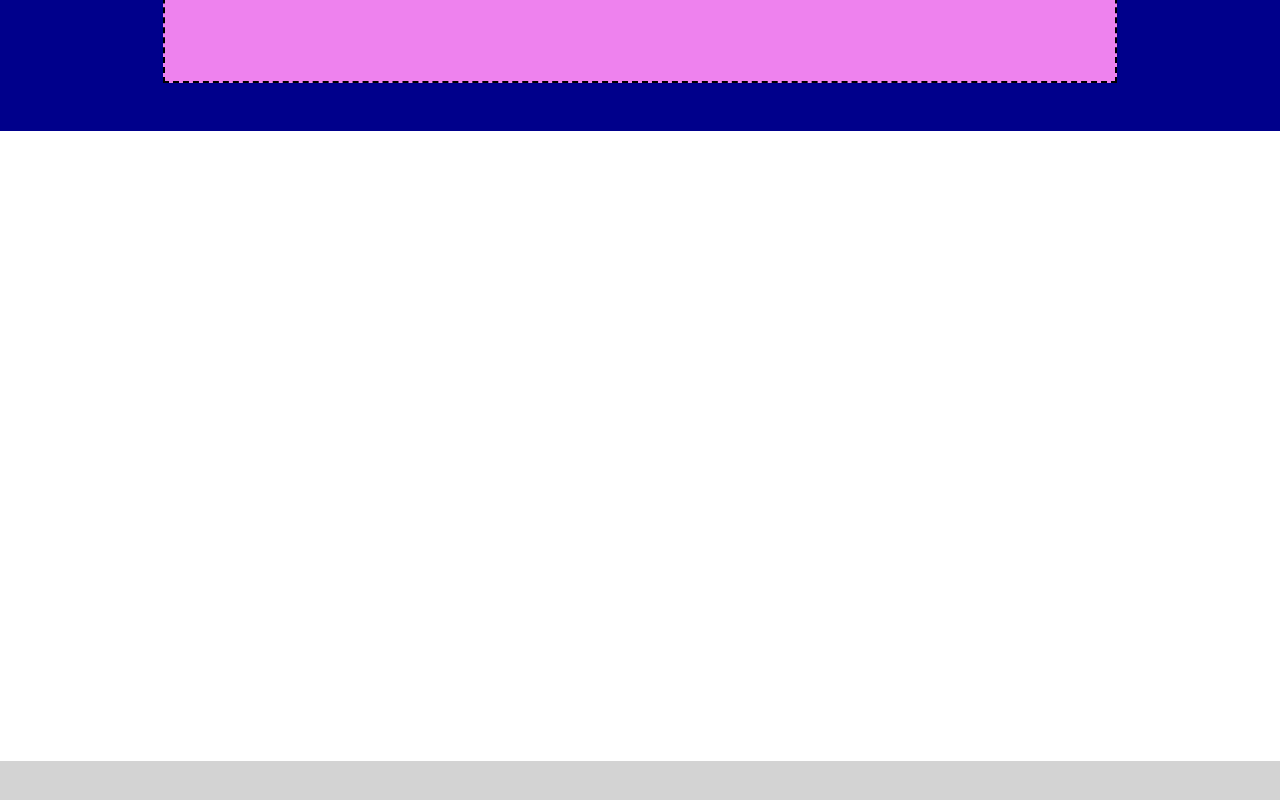
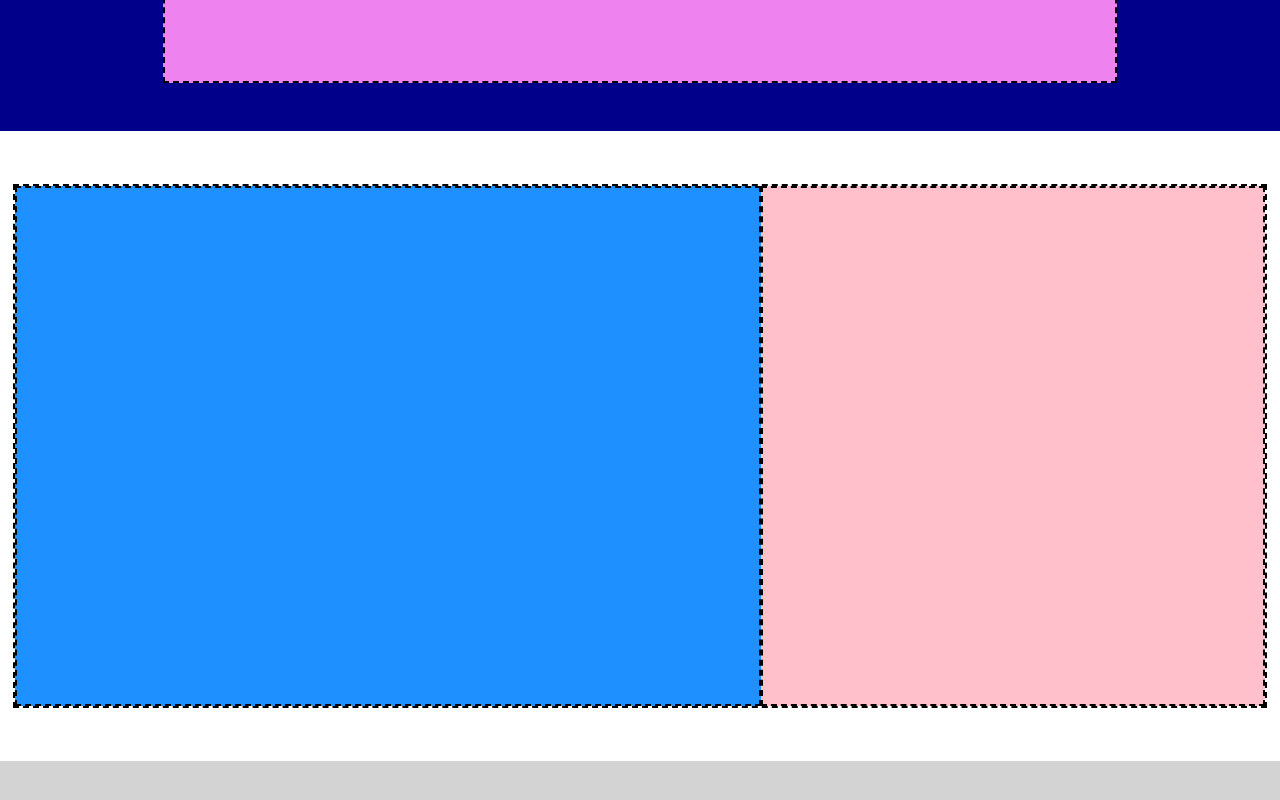
Before and after one commit to rebs-code/htmlcss-struttura-discord, a plain HTML site: page index.html in a window 1280 px wide. Shown: the part 474-1274 px from the top of the page. Drawn offline with Linux system fonts and the light colour scheme.

Commit message:
feat: section one completed

```diff
--- a/css/style.css
+++ b/css/style.css
@@ -55,6 +55,21 @@ main section:nth-child(even) {
 
 .bottom-section {
     height: 1050px;
+}
+
+.section-1-card {
+    height: 520px;
+    border: black dashed 2px;
+}
+
+.content-box {
+    background-color: #1e90ff;
+    border: black dashed 2px;
+}
+
+.column {
+    background-color:#ffc0cb;
+    border: black dashed 2px;
 }
 
 
@@ -126,3 +141,39 @@ BOTTOM HEADER
 #bottom-header-card {
     width: 950px;
 }
+
+/*
+*****
+MAIN
+*****
+*/
+
+
+/*
+*****
+SECTION 1
+*****
+*/
+
+.section-1 {
+    display: flex;
+    justify-content: center;
+    align-items: center;
+}
+
+.section-1-card {
+    width: 1250px;
+    display: flex;
+
+}
+
+.content-box {
+    flex-grow: 1;
+}
+
+.column {
+    background-color:#ffc0cb;
+    border: black dashed 2px;
+    min-width: 500px;
+    flex-shrink: 0;
+}
--- a/index.html
+++ b/index.html
@@ -38,8 +38,8 @@
    <main>
         <section class="section-1">
             <div class="section-1-card">
-                <div></div>
-                <div></div>
+                <div class="content-box"></div>
+                <div class="column"></div>
             </div>
         </section>
         <section class="section-2"></section>
```
